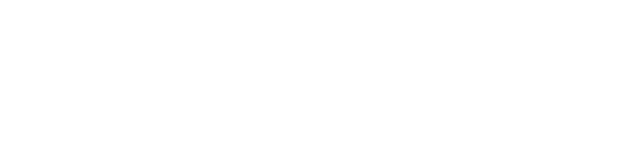
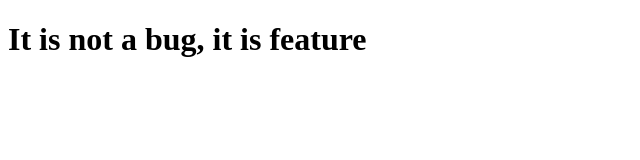
Before and after one commit to min-87/MartPlace, a plain HTML site: page index.html in a window 1280 px wide. Shown: the whole page, without its empty margins (0-640 px from the left). Drawn offline with Linux system fonts and the light colour scheme.

Commit message:
Update index.html

```diff
--- a/index.html
+++ b/index.html
@@ -1,11 +1,10 @@
 <!DOCTYPE html>
 <html>
 <head>
+	<link rel="stylesheet" href="style.css">
 	<title></title>
 </head>
-<body>
-
-
-
+<body class="cei_son">
+	<h1>It is not a bug, it is <span>feature</span></h1>
 </body>
 </html>
```
